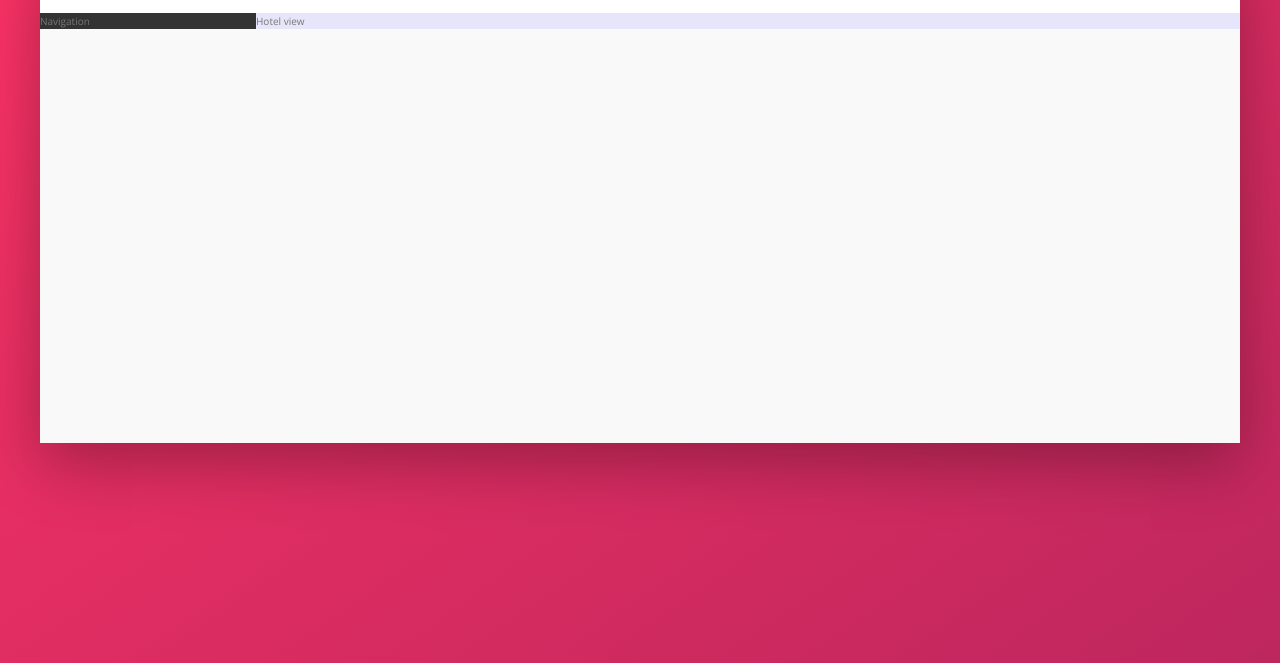
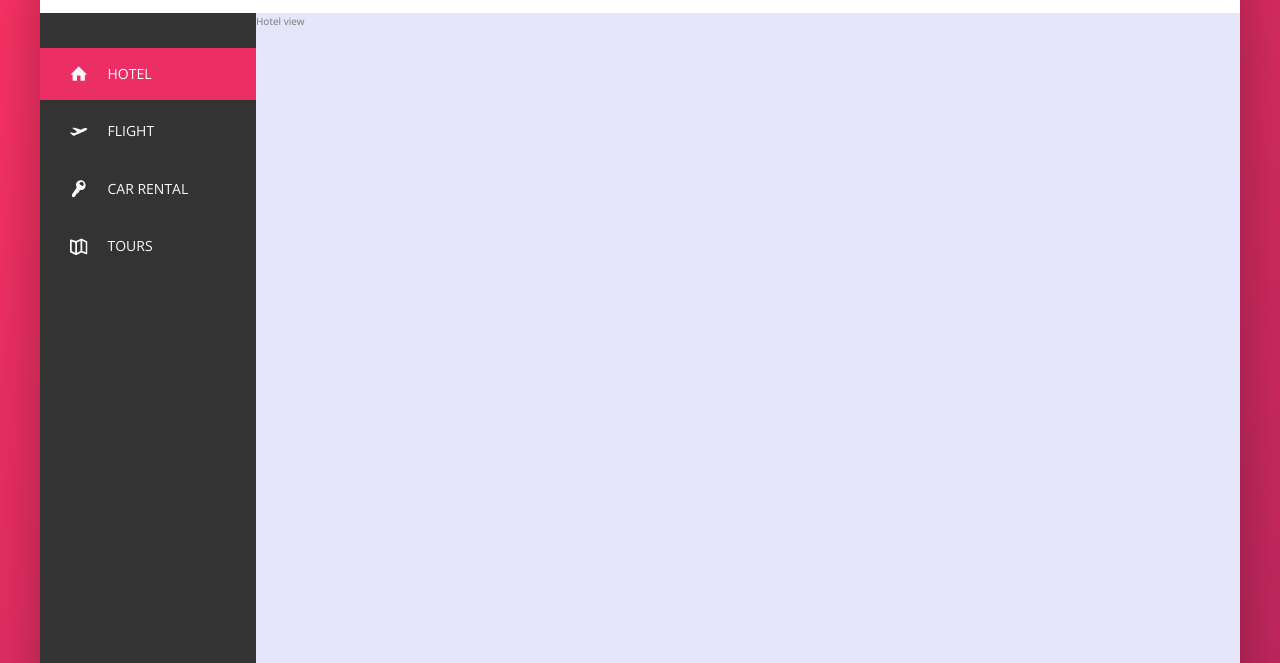
Before and after one commit to anastasssia88/trillo-app, a website: page index.html in a window 1280 px wide. Shown: the part 137-800 px from the top of the page. Drawn offline with nearby package versions, Linux system fonts and the light colour scheme.

Commit message:
build side and top nav

```diff
--- a/index.html
+++ b/index.html
@@ -46,7 +46,48 @@
 
             <div class="content">
                 <nav class="sidebar">
-                    Navigation
+                    <ul class="side-nav">
+                        <li class="side-nav__item side-nav__item--active">
+                            <a href="#" class="side-nav__link">
+                                <svg class="side-nav__icon">
+                                    <use xlink:href="img/sprite.svg#icon-home"></use>
+                                </svg>
+                                <span>Hotel</span>
+                            </a>
+                        </li>
+
+                        <li class="side-nav__item">
+                            <a href="#" class="side-nav__link">
+                                <svg class="side-nav__icon">
+                                    <use xlink:href="img/sprite.svg#icon-aircraft-take-off"></use>
+                                </svg>
+                                <span>Flight</span>
+                            </a>
+                        </li>
+
+                        <li class="side-nav__item">
+                            <a href="#" class="side-nav__link">
+                                <svg class="side-nav__icon">
+                                    <use xlink:href="img/sprite.svg#icon-key"></use>
+                                </svg>
+                                <span>Car rental</span>
+                            </a>
+                        </li>
+
+                        <li class="side-nav__item">
+                            <a href="#" class="side-nav__link">
+                                <svg class="side-nav__icon">
+                                    <use xlink:href="img/sprite.svg#icon-map"></use>
+                                </svg>
+                                <span>Tours</span>
+                            </a>
+                        </li>
+                    </ul>
+
+                    <div class="legal">
+                        &copy; 2022 by Trillo. All rights reserved.
+                    </div>
+
                 </nav>
                 <main class="hotel-view">
                     Hotel view
--- a/sass/_components.scss
+++ b/sass/_components.scss
@@ -114,3 +114,75 @@
   &__user-name {
   }
 }
+
+//  SIDE NAVIGATION
+
+.side-nav {
+  font-size: 1.4rem;
+  list-style: none;
+  margin-top: 3.5rem;
+
+  &__item {
+    position: relative;
+
+    &:not(:last-child) {
+      margin-bottom: 0.5rem;
+    }
+  }
+
+  &__item::before {
+    content: "";
+    position: absolute;
+    top: 0;
+    left: 0;
+    height: 100%;
+    width: 3px;
+    background-color: var(--color-primary);
+    transform: scaleY(0);
+    transition: transform 0.2s, width 0.4s cubic-bezier(1, 0, 0, 1) 0.2s,
+      background-color 0.1s;
+  }
+
+  &__item:hover::before,
+  &__item--active::before {
+    transform: scaleY(1);
+    width: 100%;
+  }
+
+  &__item:active::before {
+    background-color: var(--color-primary-light);
+  }
+
+  &__link:link,
+  &__link:visited {
+    color: var(--color-grey-light-1);
+    text-decoration: none;
+    text-transform: uppercase;
+    display: block;
+    padding: 1.5rem 3rem;
+    z-index: 10;
+    position: relative;
+
+    display: flex;
+    align-items: center;
+  }
+
+  &__icon {
+    width: 1.75rem;
+    height: 1.75rem;
+    fill: currentColor;
+    margin-right: 2rem;
+  }
+
+  &__item:hover {
+  }
+}
+
+//  COPYWRITE
+
+.legal {
+  font-size: 1.2rem;
+  text-align: center;
+  color: var(--color-grey-dark-4);
+  padding: 2.5rem;
+}
--- a/sass/_layout.scss
+++ b/sass/_layout.scss
@@ -24,10 +24,16 @@
 .sidebar {
   background-color: var(--color-grey-dark-1);
   flex: 0 0 18%;
+
+  display: flex;
+  flex-direction: column;
+  justify-content: space-between;
 }
 
 .hotel-view {
   background-color: #fff;
+  background-color: lavender;
+
+  height: 80rem;
   flex: 1;
-  background-color: lavender;
 }
```
Also changed, not shown: css/style.css.
